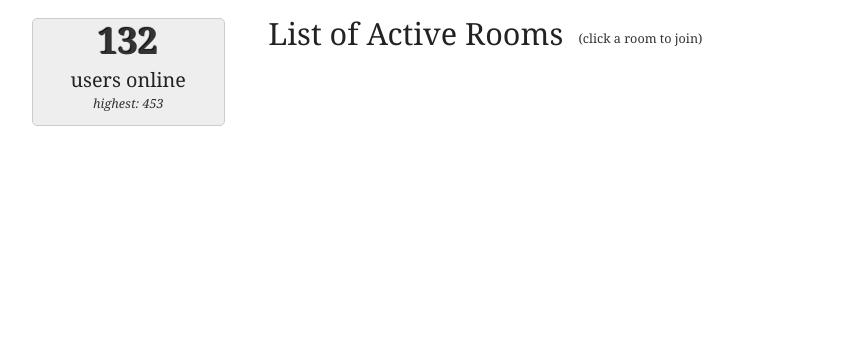
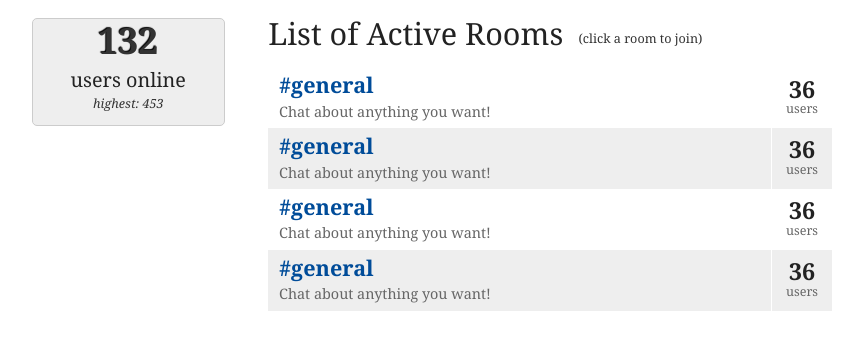
Before and after one commit to mikexstudios/mitirc, a Django app: template base/templates/base/dashboard.html in a window 1280 px wide. Shown: the part 64-414 px from the top of the page, without its empty margins (208-1071 px from the left). Run offline with Django 3.2, Linux system fonts and the light colour scheme; the template is opened without the code that fills it, so the values that code supplies are empty.

Commit message:
Added dummy rooms and stylized them.

```diff
--- a/base/static/src/screen.sass
+++ b/base/static/src/screen.sass
@@ -87,9 +87,10 @@ body#dashboard
           color: $font-color
 
   #content
-    .left
+    //> means target only immediate children
+    > .left
       +column($blueprint-grid-columns * 1/4)
-    .right
+    > .right
       //Add left margin using prepend.
       +prepend(1)
       +column($blueprint-grid-columns * 3/4 - 1, true)
@@ -129,6 +130,50 @@ body#dashboard
       p.description
         font-size: 0.7em
         padding-top: 0.9em
+
+      table
+        tr.even
+          td
+            background-color: #eee
+        //tr.even
+        //  td
+        //    background-color: transparent
+        td
+          padding: 0
+          //bottom-padding should be slightly more than top to balance out space
+          padding: 0.4em 0.6em 0.5em 0.6em
+        td.left
+          border-right: 1px solid #fff
+          h4, p
+            margin: 0
+            padding: 0
+            line-height: 1
+          h4
+            font-weight: bold
+            margin-bottom: 0.4em
+            a
+              +hover-link
+          p
+            font-size: 0.8em
+            color: $quiet-color
+        td.right
+          padding-left: 0
+          padding-right: 0
+          width: 60px
+          .num_users
+            text-align: center
+            h4, p
+              margin: 0
+              padding: 0
+              line-height: 1
+            h4
+              font-size: 1.3em
+              font-weight: bold
+              margin-bottom: 0.1em
+            p
+              font-size: 0.7em
+              color: $quiet-color
+
 
 
 
--- a/base/static/stylesheets/screen.css
+++ b/base/static/stylesheets/screen.css
@@ -598,19 +598,19 @@ body#dashboard #header ul#navigation li a {
 body#dashboard #header ul#navigation li a:hover {
   text-decoration: underline;
 }
-/* line 90, ../src/screen.sass */
-body#dashboard #content .left {
+/* line 91, ../src/screen.sass */
+body#dashboard #content > .left {
   display: inline;
   float: left;
   margin-right: 10px;
   width: 192.5px;
 }
 /* line 147, ../../../../../../.rbenv/versions/1.9.2-p290/lib/ruby/gems/1.9.1/gems/compass-0.11.5/frameworks/blueprint/stylesheets/blueprint/_grid.scss */
-* html body#dashboard #content .left {
+* html body#dashboard #content > .left {
   overflow-x: hidden;
 }
-/* line 92, ../src/screen.sass */
-body#dashboard #content .right {
+/* line 93, ../src/screen.sass */
+body#dashboard #content > .right {
   padding-left: 33.75px;
   display: inline;
   float: left;
@@ -618,10 +618,10 @@ body#dashboard #content .right {
   width: 563.75px;
 }
 /* line 147, ../../../../../../.rbenv/versions/1.9.2-p290/lib/ruby/gems/1.9.1/gems/compass-0.11.5/frameworks/blueprint/stylesheets/blueprint/_grid.scss */
-* html body#dashboard #content .right {
+* html body#dashboard #content > .right {
   overflow-x: hidden;
 }
-/* line 97, ../src/screen.sass */
+/* line 98, ../src/screen.sass */
 body#dashboard #content #users {
   border: 1px solid #cccccc;
   background-color: #eeeeee;
@@ -635,30 +635,30 @@ body#dashboard #content #users {
   padding-top: 0.2em;
   padding-bottom: 0.6em;
 }
-/* line 105, ../src/screen.sass */
+/* line 106, ../src/screen.sass */
 body#dashboard #content #users h2, body#dashboard #content #users h3 {
   margin: 0;
   padding: 0;
   line-height: 1;
   margin-bottom: 0.3em;
 }
-/* line 110, ../src/screen.sass */
+/* line 111, ../src/screen.sass */
 body#dashboard #content #users h2.num_users {
   font-weight: bold;
   color: #333333;
   text-shadow: black -1px -1px 1px;
 }
-/* line 114, ../src/screen.sass */
+/* line 115, ../src/screen.sass */
 body#dashboard #content #users h3 {
   font-size: 1.1em;
 }
-/* line 117, ../src/screen.sass */
+/* line 118, ../src/screen.sass */
 body#dashboard #content #users p {
   margin: 0;
   font-size: 0.7em;
   font-style: italic;
 }
-/* line 123, ../src/screen.sass */
+/* line 124, ../src/screen.sass */
 body#dashboard #content #rooms h3.title {
   font-size: 1.7em;
   margin: 0;
@@ -666,21 +666,85 @@ body#dashboard #content #rooms h3.title {
   margin-right: 0.5em;
   float: left;
 }
-/* line 129, ../src/screen.sass */
+/* line 130, ../src/screen.sass */
 body#dashboard #content #rooms p.description {
   font-size: 0.7em;
   padding-top: 0.9em;
 }
+/* line 136, ../src/screen.sass */
+body#dashboard #content #rooms table tr.even td {
+  background-color: #eeeeee;
+}
+/* line 141, ../src/screen.sass */
+body#dashboard #content #rooms table td {
+  padding: 0;
+  padding: 0.4em 0.6em 0.5em 0.6em;
+}
+/* line 145, ../src/screen.sass */
+body#dashboard #content #rooms table td.left {
+  border-right: 1px solid white;
+}
+/* line 147, ../src/screen.sass */
+body#dashboard #content #rooms table td.left h4, body#dashboard #content #rooms table td.left p {
+  margin: 0;
+  padding: 0;
+  line-height: 1;
+}
+/* line 151, ../src/screen.sass */
+body#dashboard #content #rooms table td.left h4 {
+  font-weight: bold;
+  margin-bottom: 0.4em;
+}
+/* line 154, ../src/screen.sass */
+body#dashboard #content #rooms table td.left h4 a {
+  text-decoration: none;
+}
+/* line 4, ../../../../../../.rbenv/versions/1.9.2-p290/lib/ruby/gems/1.9.1/gems/compass-0.11.5/frameworks/compass/stylesheets/compass/typography/links/_hover-link.scss */
+body#dashboard #content #rooms table td.left h4 a:hover {
+  text-decoration: underline;
+}
+/* line 156, ../src/screen.sass */
+body#dashboard #content #rooms table td.left p {
+  font-size: 0.8em;
+  color: #666666;
+}
+/* line 159, ../src/screen.sass */
+body#dashboard #content #rooms table td.right {
+  padding-left: 0;
+  padding-right: 0;
+  width: 60px;
+}
+/* line 163, ../src/screen.sass */
+body#dashboard #content #rooms table td.right .num_users {
+  text-align: center;
+}
+/* line 165, ../src/screen.sass */
+body#dashboard #content #rooms table td.right .num_users h4, body#dashboard #content #rooms table td.right .num_users p {
+  margin: 0;
+  padding: 0;
+  line-height: 1;
+}
+/* line 169, ../src/screen.sass */
+body#dashboard #content #rooms table td.right .num_users h4 {
+  font-size: 1.3em;
+  font-weight: bold;
+  margin-bottom: 0.1em;
+}
+/* line 173, ../src/screen.sass */
+body#dashboard #content #rooms table td.right .num_users p {
+  font-size: 0.7em;
+  color: #666666;
+}
 
-/* line 137, ../src/screen.sass */
+/* line 182, ../src/screen.sass */
 body#home #header {
   text-align: center;
 }
-/* line 139, ../src/screen.sass */
+/* line 184, ../src/screen.sass */
 body#home #header h1 {
   font-size: 1.8em;
 }
-/* line 141, ../src/screen.sass */
+/* line 186, ../src/screen.sass */
 body#home #header h1 a {
   text-decoration: none;
   color: #333333;
@@ -689,16 +753,16 @@ body#home #header h1 a {
 body#home #header h1 a:hover {
   text-decoration: underline;
 }
-/* line 144, ../src/screen.sass */
+/* line 189, ../src/screen.sass */
 body#home #header .tagline {
   font-size: 2.9em;
   margin-bottom: 0.3em;
 }
-/* line 147, ../src/screen.sass */
+/* line 192, ../src/screen.sass */
 body#home #header .description {
   font-size: 1.2em;
 }
-/* line 150, ../src/screen.sass */
+/* line 195, ../src/screen.sass */
 body#home #content .left {
   display: inline;
   float: left;
@@ -709,7 +773,7 @@ body#home #content .left {
 * html body#home #content .left {
   overflow-x: hidden;
 }
-/* line 152, ../src/screen.sass */
+/* line 197, ../src/screen.sass */
 body#home #content .right {
   display: inline;
   float: left;
@@ -721,30 +785,30 @@ body#home #content .right {
 * html body#home #content .right {
   overflow-x: hidden;
 }
-/* line 156, ../src/screen.sass */
+/* line 201, ../src/screen.sass */
 body#home #content .right h3 {
   margin-left: 0.65em;
   margin-bottom: 0.85em;
 }
-/* line 159, ../src/screen.sass */
+/* line 204, ../src/screen.sass */
 body#home #content .right a.login {
   font-size: 1.2em;
 }
-/* line 162, ../src/screen.sass */
+/* line 207, ../src/screen.sass */
 body#home #content .right #info {
   margin-top: 1.4em;
 }
-/* line 164, ../src/screen.sass */
+/* line 209, ../src/screen.sass */
 body#home #content .right #info h4 {
   font-size: 0.8em;
   font-weight: bold;
   margin-bottom: 0.4em;
 }
-/* line 168, ../src/screen.sass */
+/* line 213, ../src/screen.sass */
 body#home #content .right #info p {
   font-size: 0.8em;
 }
-/* line 170, ../src/screen.sass */
+/* line 215, ../src/screen.sass */
 body#home #content #serverinfo {
   display: inline;
   float: left;
@@ -758,7 +822,7 @@ body#home #content #serverinfo {
 * html body#home #content #serverinfo {
   overflow-x: hidden;
 }
-/* line 175, ../src/screen.sass */
+/* line 220, ../src/screen.sass */
 body#home #content #serverinfo h4 {
   color: #555555;
   font-size: 1.5em;
--- a/base/templates/base/dashboard.html
+++ b/base/templates/base/dashboard.html
@@ -17,6 +17,59 @@
     <h3 class="title">List of Active Rooms</h3>
     <p class="description">(click a room to join)</p>
 
+    <table>
+    <tbody>
+        <tr class="odd">
+            <td class="left">
+                <h4 class="name"><a href="">#general</a></h4>
+                <p class="topic">Chat about anything you want!</p>
+            </td>
+            <td class="right">
+                <div class="num_users">
+                    <h4>36</h4>
+                    <p>users</p>
+                </div>
+            </td>
+        </tr>
+        <tr class="even">
+            <td class="left">
+                <h4 class="name"><a href="">#general</a></h4>
+                <p class="topic">Chat about anything you want!</p>
+            </td>
+            <td class="right">
+                <div class="num_users">
+                    <h4>36</h4>
+                    <p>users</p>
+                </div>
+            </td>
+        </tr>
+        <tr class="odd">
+            <td class="left">
+                <h4 class="name"><a href="">#general</a></h4>
+                <p class="topic">Chat about anything you want!</p>
+            </td>
+            <td class="right">
+                <div class="num_users">
+                    <h4>36</h4>
+                    <p>users</p>
+                </div>
+            </td>
+        </tr>
+        <tr class="even">
+            <td class="left">
+                <h4 class="name"><a href="">#general</a></h4>
+                <p class="topic">Chat about anything you want!</p>
+            </td>
+            <td class="right">
+                <div class="num_users">
+                    <h4>36</h4>
+                    <p>users</p>
+                </div>
+            </td>
+        </tr>
+    </tbody>
+    </table>
+
 
   </div>
 </div>
```
